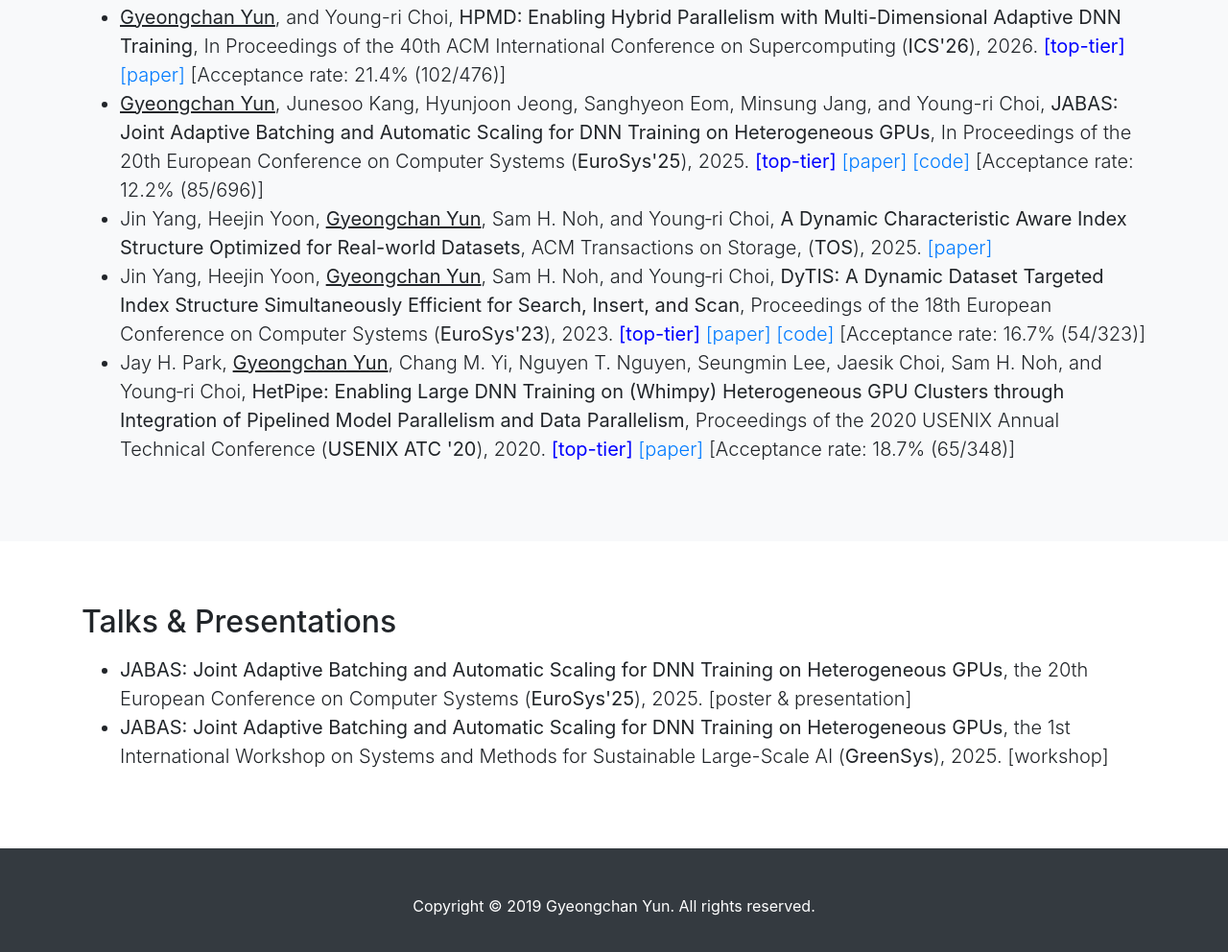
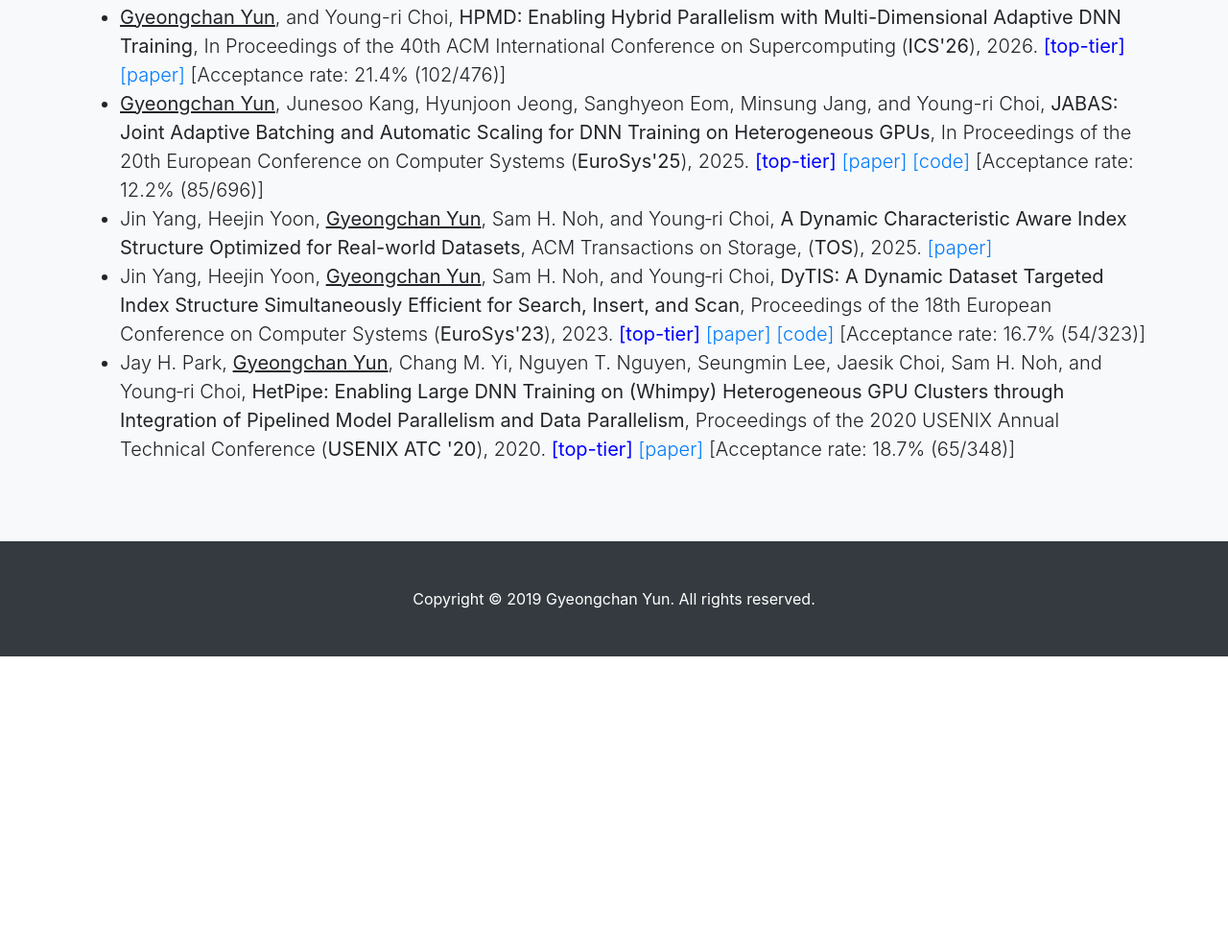
Before and after one commit to gyeongchan-yun/gyeongchan-yun.github.io, a website with bundled scripts: page index.html in a window 1280 px wide. Shown: the part 1632-2624 px from the top of the page at 96% size. After the commit the page ends 2316 px from the top, so only its background shows below. Built offline with nearby package versions, Linux system fonts and the light colour scheme.

Commit message:
Remove talks

```diff
--- a/index.html
+++ b/index.html
@@ -45,9 +45,6 @@
           </li>
           <li class="nav-item">
             <a class="nav-link js-scroll-trigger" href="#publications">Publications</a>
-          </li>
-          <li class="nav-item">
-            <a class="nav-link js-scroll-trigger" href="#talks">Talks</a>
           </li>
         </ul>
       </div>
@@ -191,30 +188,6 @@
     </div>
   </section>
 
-  <section id="talks">
-    <div class="container">
-      <div class="row">
-        <div class="col-lg-12 mx-auto">
-          <h2>Talks & Presentations</h2>
-          <p class="lead">
-            <ul>
-              <li class="lead">
-                <b>JABAS: Joint Adaptive Batching and Automatic Scaling for DNN Training on Heterogeneous GPUs</b>,
-                the 20th European Conference on Computer Systems (<b>EuroSys'25</b>), 2025.
-                [poster & presentation]
-              </li>
-              <li class="lead">
-                <b>JABAS: Joint Adaptive Batching and Automatic Scaling for DNN Training on Heterogeneous GPUs</b>,
-                the 1st International Workshop on Systems and Methods for Sustainable Large-Scale AI (<b>GreenSys</b>), 2025.
-                [workshop]
-              </li>
-            </ul>
-          </p>
-        </div>
-      </div>
-    </div>
-  </section>
-
   <!-- Footer -->
   <footer class="py-5 bg-dark">
     <div class="container">
```
